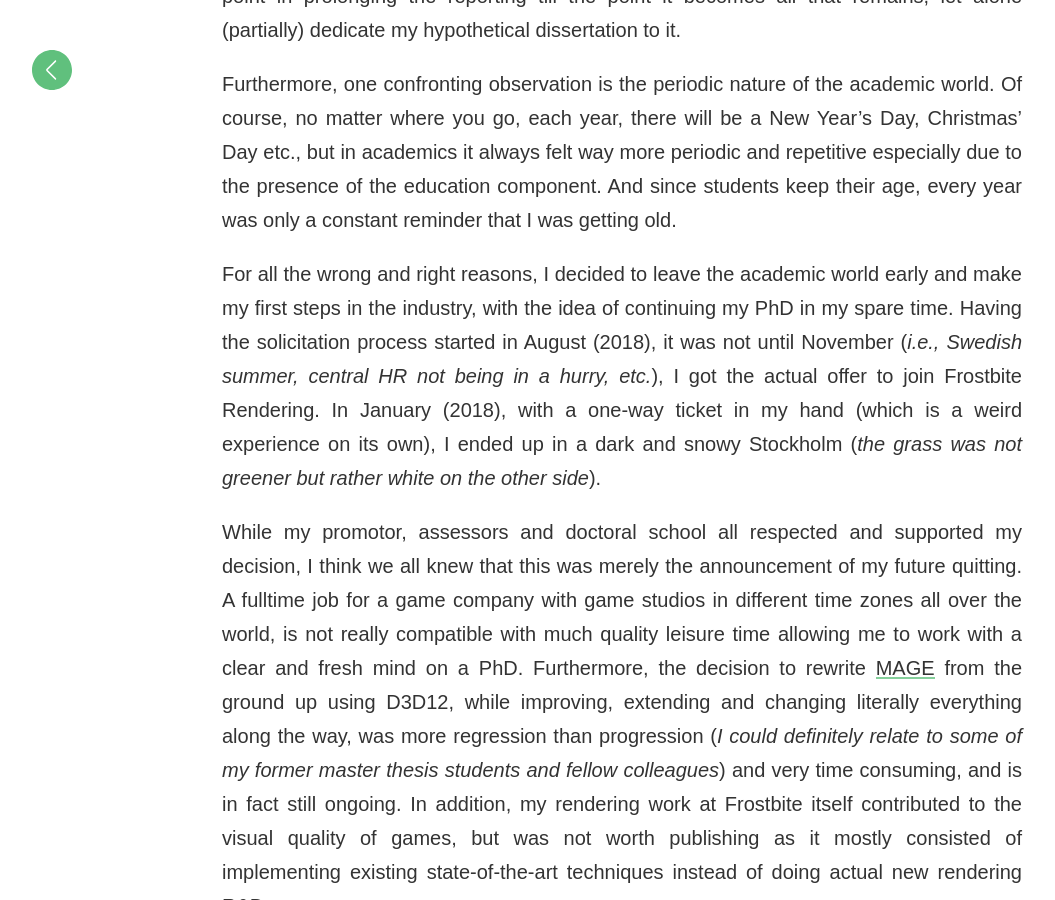
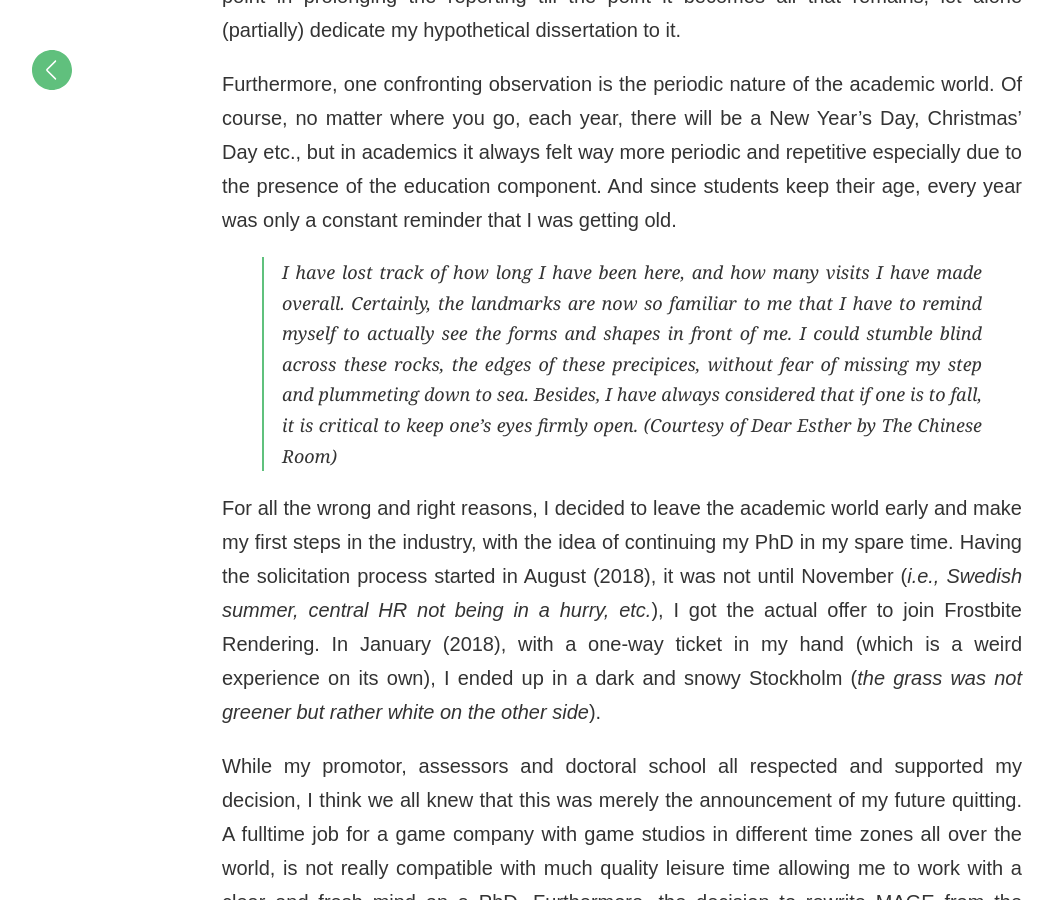
Before and after one commit to matt77hias/Blog, a Jekyll site: the page built from _posts/2020-08-24-closure.md, in a window 1280 px wide and 900 px high, scrolled down 1713 px. Shown: the whole window, without its empty margins (18-1073 px from the left). Built offline with Jekyll 4.4.1, drawn with Linux system fonts in a browser that asks for light colours; comment, search, counter and statistics services are not loaded.

Commit message:
Update 2020-08-24-closure.md

```diff
--- a/_posts/2020-08-24-closure.md
+++ b/_posts/2020-08-24-closure.md
@@ -16,6 +16,8 @@ Having successfully finished all the milestones of my doctoral programme before
 
 Furthermore, one confronting observation is the periodic nature of the academic world. Of course, no matter where you go, each year, there will be a New Year's Day, Christmas’ Day etc., but in academics it always felt way more periodic and repetitive especially due to the presence of the education component. And since students keep their age, every year was only a constant reminder that I was getting old.
 
+> I have lost track of how long I have been here, and how many visits I have made overall. Certainly, the landmarks are now so familiar to me that I have to remind myself to actually see the forms and shapes in front of me. I could stumble blind across these rocks, the edges of these precipices, without fear of missing my step and plummeting down to sea. Besides, I have always considered that if one is to fall, it is critical to keep one’s eyes firmly open. *(Courtesy of Dear Esther by The Chinese Room)*
+
 For all the wrong and right reasons, I decided to leave the academic world early and make my first steps in the industry, with the idea of continuing my PhD in my spare time. Having the solicitation process started in August (2018), it was not until November (*i.e., Swedish summer, central HR not being in a hurry, etc.*), I got the actual offer to join Frostbite Rendering. In January (2018), with a one-way ticket in my hand (which is a weird experience on its own), I ended up in a dark and snowy Stockholm (*the grass was not greener but rather white on the other side*).
 
 While my promotor, assessors and doctoral school all respected and supported my decision, I think we all knew that this was merely the announcement of my future quitting. A fulltime job for a game company with game studios in different time zones all over the world, is not really compatible with much quality leisure time allowing me to work with a clear and fresh mind on a PhD. Furthermore, the decision to rewrite [MAGE](https://github.com/matt77hias/MAGE) from the ground up using D3D12, while improving, extending and changing literally everything along the way, was more regression than progression (*I could definitely relate to some of my former master thesis students and fellow colleagues*) and very time consuming, and is in fact still ongoing. In addition, my rendering work at Frostbite itself contributed to the visual quality of games, but was not worth publishing as it mostly consisted of implementing existing state-of-the-art techniques instead of doing actual new rendering R&D.
```
